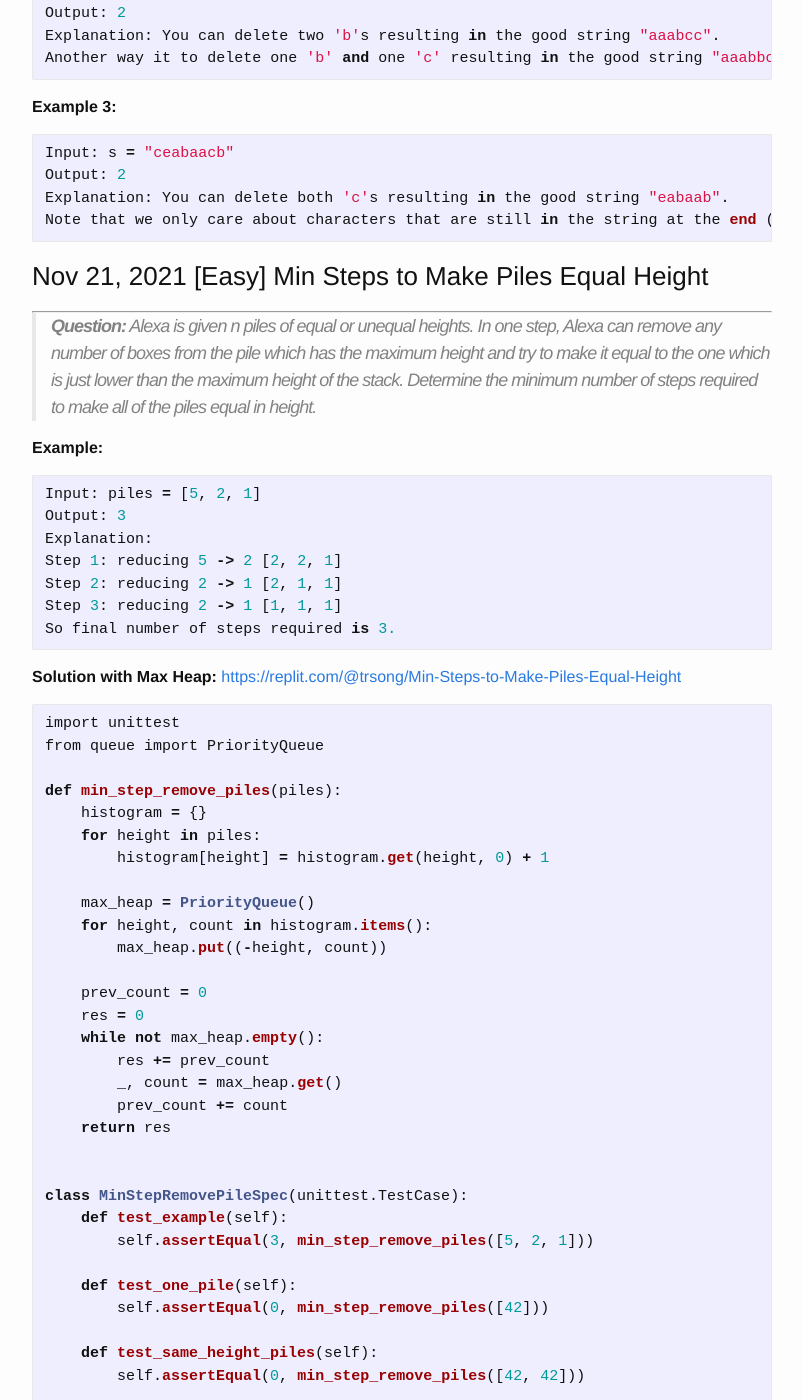
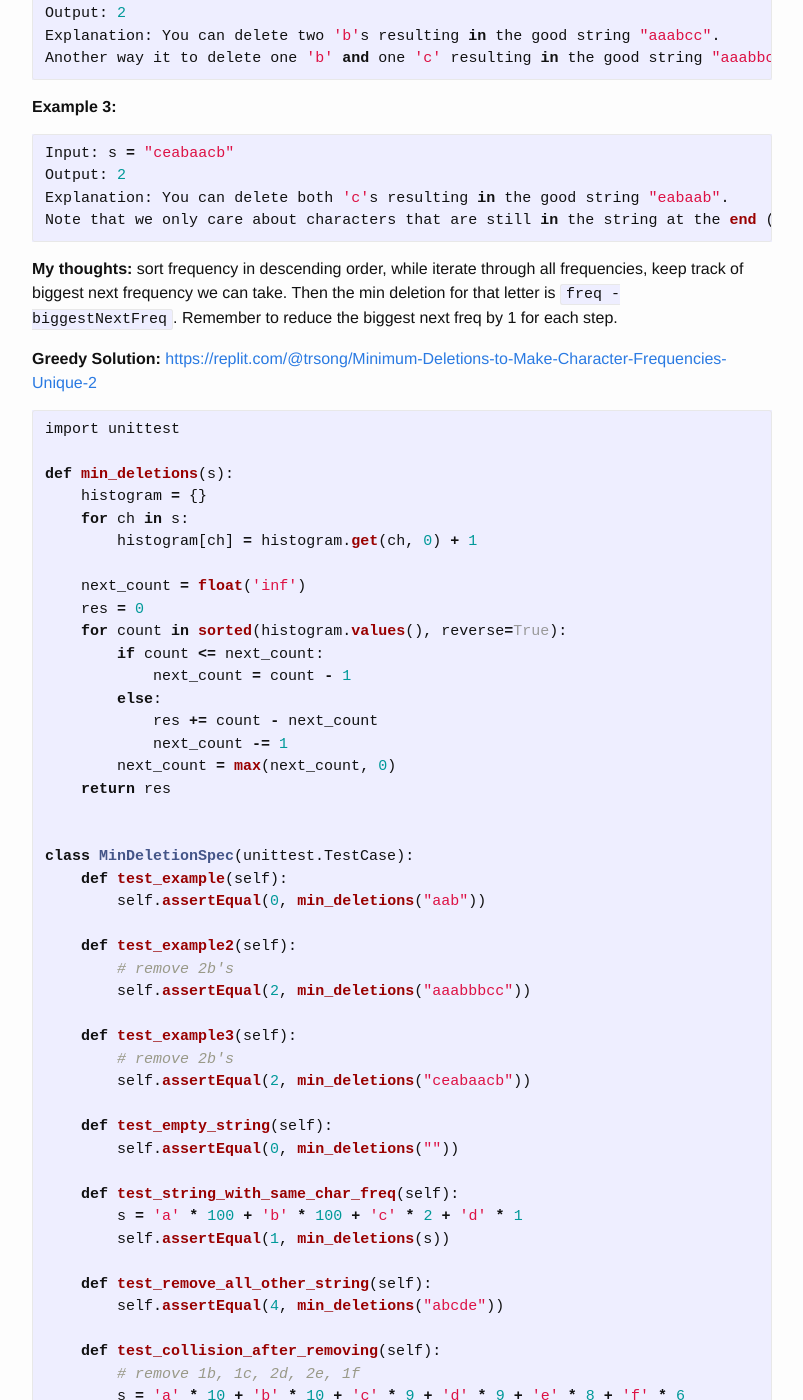
Before and after one commit to trsong/trsong.github.io, a Jekyll site: the page built from _posts/2021-11-01-DailyQuestionsNov.md, in a window 1280 px wide and 1400 px high, scrolled down 1572 px. Shown: the whole window, without its empty margins (238-1041 px from the left). Built offline with Jekyll 4.4.1, drawn with Linux system fonts in a browser that asks for light colours; some of the changed text lies outside the part shown.

Commit message:
Add solution to Nov 22 question.

````diff
--- a/_posts/2021-11-01-DailyQuestionsNov.md
+++ b/_posts/2021-11-01-DailyQuestionsNov.md
@@ -50,6 +50,66 @@ Input: s = "ceabaacb"
 Output: 2
 Explanation: You can delete both 'c's resulting in the good string "eabaab".
 Note that we only care about characters that are still in the string at the end (i.e. frequency of 0 is ignored).
+```
+
+**My thoughts:** sort frequency in descending order, while iterate through all frequencies, keep track of biggest next frequency we can take. Then the min deletion for that letter is `freq - biggestNextFreq`. Remember to reduce the biggest next freq by 1 for each step.
+
+**Greedy Solution:** [https://replit.com/@trsong/Minimum-Deletions-to-Make-Character-Frequencies-Unique-2](https://replit.com/@trsong/Minimum-Deletions-to-Make-Character-Frequencies-Unique-2)
+```py
+import unittest
+
+def min_deletions(s):
+    histogram = {}
+    for ch in s:
+        histogram[ch] = histogram.get(ch, 0) + 1
+
+    next_count = float('inf')
+    res = 0
+    for count in sorted(histogram.values(), reverse=True):
+        if count <= next_count:
+            next_count = count - 1
+        else:
+            res += count - next_count
+            next_count -= 1
+        next_count = max(next_count, 0)
+    return res
+
+
+class MinDeletionSpec(unittest.TestCase):
+    def test_example(self):
+        self.assertEqual(0, min_deletions("aab"))
+
+    def test_example2(self):
+        # remove 2b's
+        self.assertEqual(2, min_deletions("aaabbbcc"))
+
+    def test_example3(self):
+        # remove 2b's
+        self.assertEqual(2, min_deletions("ceabaacb"))
+
+    def test_empty_string(self):
+        self.assertEqual(0, min_deletions(""))
+
+    def test_string_with_same_char_freq(self):
+        s = 'a' * 100 + 'b' * 100 + 'c' * 2 + 'd' * 1
+        self.assertEqual(1, min_deletions(s))
+
+    def test_remove_all_other_string(self):
+        self.assertEqual(4, min_deletions("abcde"))
+
+    def test_collision_after_removing(self):
+        # remove 1b, 1c, 2d, 2e, 1f
+        s = 'a' * 10 + 'b' * 10 + 'c' * 9 + 'd' * 9 + 'e' * 8 + 'f' * 6
+        self.assertEqual(7, min_deletions(s))
+
+    def test_remove_all_of_certain_letters(self):
+        # remove 3b, 1f
+        s = 'a' * 3 + 'b' * 3 + 'c' * 2 + 'd' + 'f'
+        self.assertEqual(4, min_deletions(s))
+
+
+if __name__ == '__main__':
+    unittest.main(exit=False, verbosity=2)
 ```
 
 ### Nov 21, 2021 \[Easy\] Min Steps to Make Piles Equal Height
````
